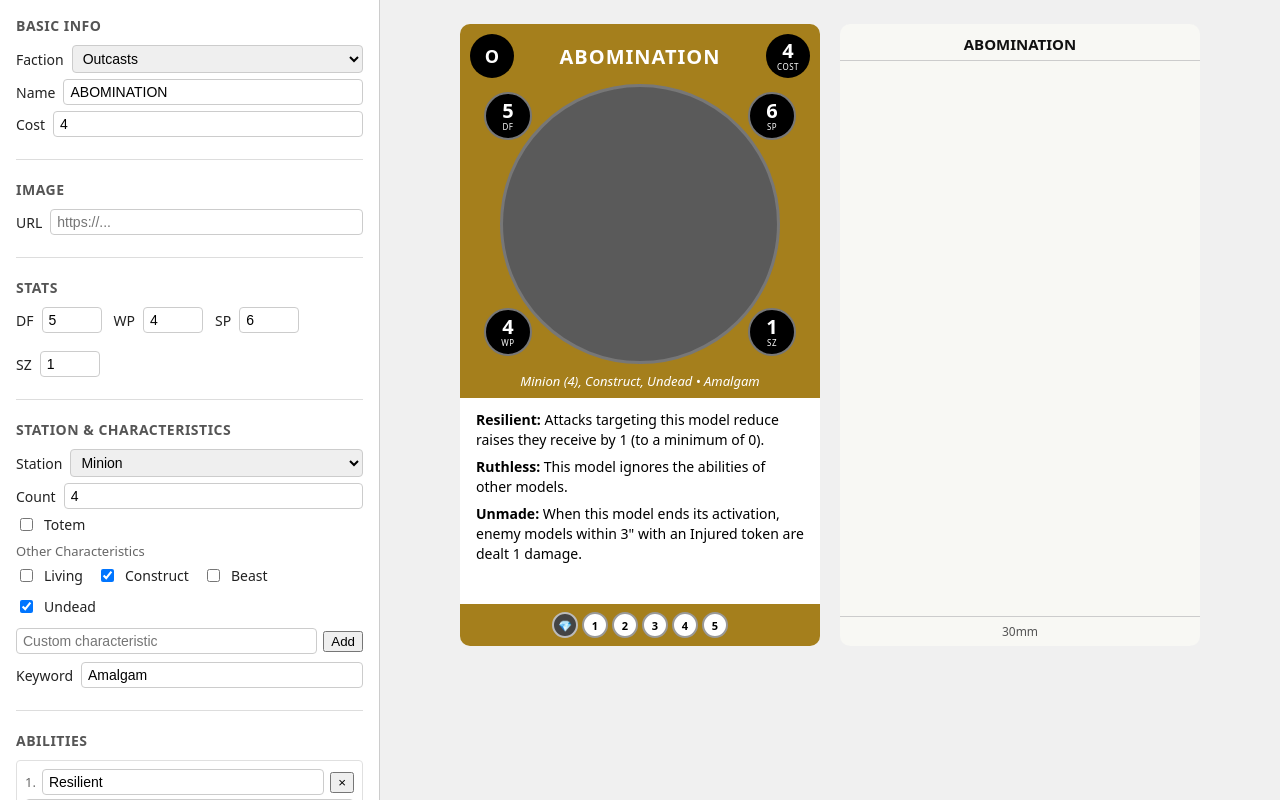
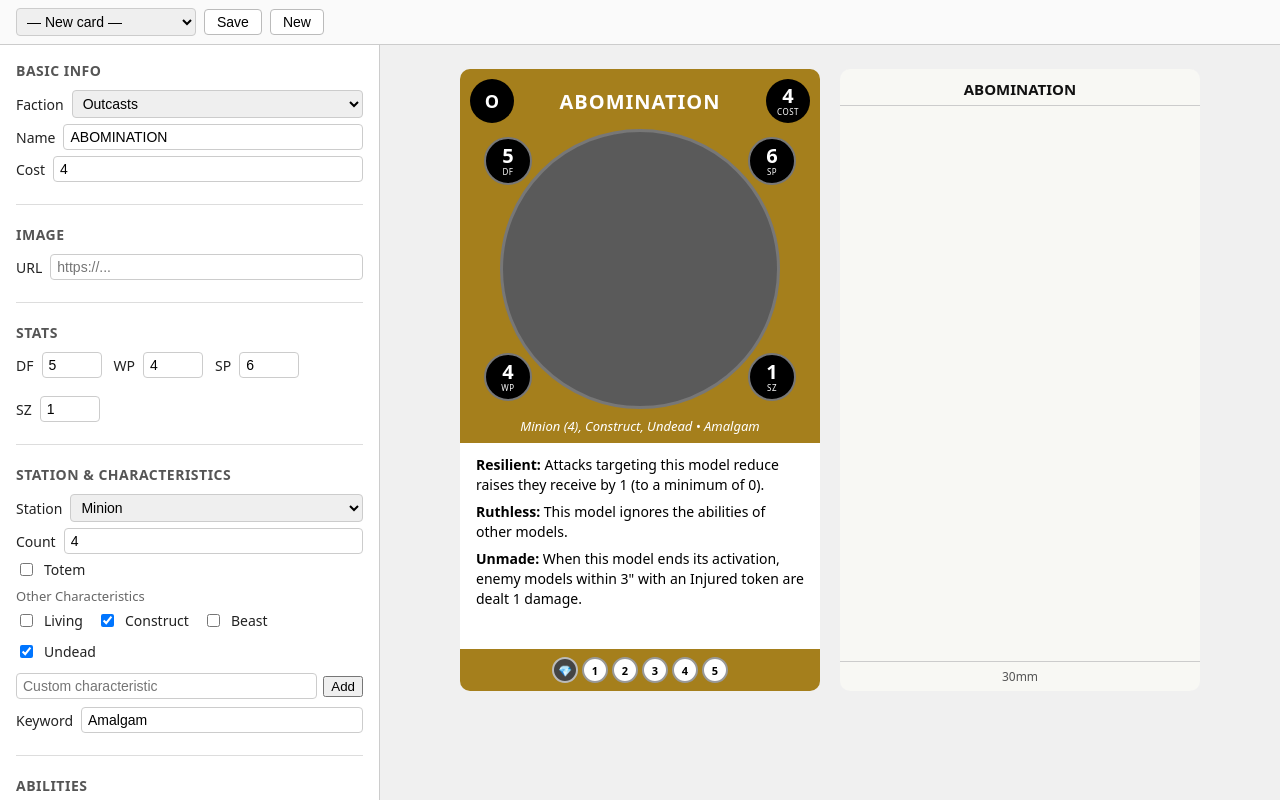
Before and after one commit to BlakeMSteel/malifaux-card-creator, a React (Vite) app: page / in a window 1280 px wide. Built offline with nearby package versions, Linux system fonts and the light colour scheme.

Commit message:
saving multiple cards

```diff
--- a/src/App.css
+++ b/src/App.css
@@ -1,8 +1,45 @@
 /* Layout */
+.app-root {
+  display: flex;
+  flex-direction: column;
+  height: 100vh;
+}
+
 .app {
   display: flex;
-  height: 100vh;
+  flex: 1;
   overflow: hidden;
+}
+
+.card-library {
+  display: flex;
+  align-items: center;
+  gap: 8px;
+  padding: 8px 16px;
+  border-bottom: 1px solid #ccc;
+  background: #fafafa;
+  flex-shrink: 0;
+}
+
+.card-library select {
+  padding: 4px 6px;
+  font-size: 14px;
+  border: 1px solid #ccc;
+  border-radius: 4px;
+  min-width: 180px;
+}
+
+.card-library button {
+  padding: 4px 12px;
+  font-size: 14px;
+  border: 1px solid #bbb;
+  border-radius: 4px;
+  background: #fff;
+  cursor: pointer;
+}
+
+.card-library button:hover {
+  background: #f0f0f0;
 }
 
 .form-panel {
--- a/src/App.tsx
+++ b/src/App.tsx
@@ -1,9 +1,10 @@
 import { useState, useEffect } from 'react'
-import type { CardData } from './types'
+import type { CardData, SavedCardEntry } from './types'
 import StatCard from './StatCard/StatCard'
+import CardLibrary from './CardLibrary/CardLibrary'
 import './App.css'
 
-const defaultCard: CardData = {
+export const defaultCard: CardData = {
   name: 'ABOMINATION',
   cost: '4',
   df: '5',
@@ -29,22 +30,73 @@ const defaultCard: CardData = {
   baseSize: '30mm',
 }
 
-const STORAGE_KEY = 'malifaux-card'
+const SAVES_KEY = 'malifaux-saved-cards'
+const LEGACY_KEY = 'malifaux-card'
 
-function loadCard(): CardData {
+function loadSavedCards(): SavedCardEntry[] {
   try {
-    const saved = localStorage.getItem(STORAGE_KEY)
-    if (saved) return { ...defaultCard, ...JSON.parse(saved) }
+    const legacy = localStorage.getItem(LEGACY_KEY)
+    const existing = localStorage.getItem(SAVES_KEY)
+    if (legacy && !existing) {
+      const card = { ...defaultCard, ...JSON.parse(legacy) }
+      const entry: SavedCardEntry = { id: crypto.randomUUID(), label: card.name || 'Imported', card }
+      localStorage.removeItem(LEGACY_KEY)
+      return [entry]
+    }
+    if (existing) return JSON.parse(existing)
   } catch {}
-  return defaultCard
+  return []
 }
 
 export default function App() {
-  const [card, setCard] = useState<CardData>(loadCard)
+  const [savedCards, setSavedCards] = useState<SavedCardEntry[]>(loadSavedCards)
+  const [currentId, setCurrentId] = useState<string | null>(null)
+  const [card, setCard] = useState<CardData>(defaultCard)
 
   useEffect(() => {
-    localStorage.setItem(STORAGE_KEY, JSON.stringify(card))
-  }, [card])
+    localStorage.setItem(SAVES_KEY, JSON.stringify(savedCards))
+  }, [savedCards])
 
-  return <StatCard card={card} onChange={setCard} />
+  const handleSave = () => {
+    if (currentId) {
+      setSavedCards(prev => prev.map(e => e.id === currentId ? { ...e, label: card.name, card } : e))
+    } else {
+      const entry: SavedCardEntry = { id: crypto.randomUUID(), label: card.name, card }
+      setSavedCards(prev => [...prev, entry])
+      setCurrentId(entry.id)
+    }
+  }
+
+  const handleNew = () => {
+    setCard(defaultCard)
+    setCurrentId(null)
+  }
+
+  const handleLoad = (id: string) => {
+    const entry = savedCards.find(e => e.id === id)
+    if (entry) {
+      setCard(entry.card)
+      setCurrentId(id)
+    }
+  }
+
+  const handleDelete = () => {
+    if (!currentId) return
+    setSavedCards(prev => prev.filter(e => e.id !== currentId))
+    handleNew()
+  }
+
+  return (
+    <div className="app-root">
+      <CardLibrary
+        savedCards={savedCards}
+        currentId={currentId}
+        onSave={handleSave}
+        onNew={handleNew}
+        onLoad={handleLoad}
+        onDelete={handleDelete}
+      />
+      <StatCard card={card} onChange={setCard} />
+    </div>
+  )
 }
--- /dev/null
+++ b/src/CardLibrary/CardLibrary.tsx
@@ -0,0 +1,31 @@
+import type { SavedCardEntry } from '../types'
+
+interface Props {
+  savedCards: SavedCardEntry[]
+  currentId: string | null
+  onSave: () => void
+  onNew: () => void
+  onLoad: (id: string) => void
+  onDelete: () => void
+}
+
+export default function CardLibrary({ savedCards, currentId, onSave, onNew, onLoad, onDelete }: Props) {
+  return (
+    <div className="card-library">
+      <select
+        value={currentId ?? ''}
+        onChange={e => { if (e.target.value) onLoad(e.target.value) }}
+      >
+        <option value="" disabled>— New card —</option>
+        {savedCards.map(entry => (
+          <option key={entry.id} value={entry.id}>{entry.label}</option>
+        ))}
+      </select>
+      <button onClick={onSave}>{currentId ? 'Overwrite' : 'Save'}</button>
+      <button onClick={onNew}>New</button>
+      {currentId && (
+        <button onClick={onDelete}>Delete</button>
+      )}
+    </div>
+  )
+}
--- a/src/types.ts
+++ b/src/types.ts
@@ -33,6 +33,12 @@ export interface Action {
   triggers: Trigger[]
 }
 
+export interface SavedCardEntry {
+  id: string
+  label: string
+  card: CardData
+}
+
 export interface CardData {
   name: string
   cost: string
```
